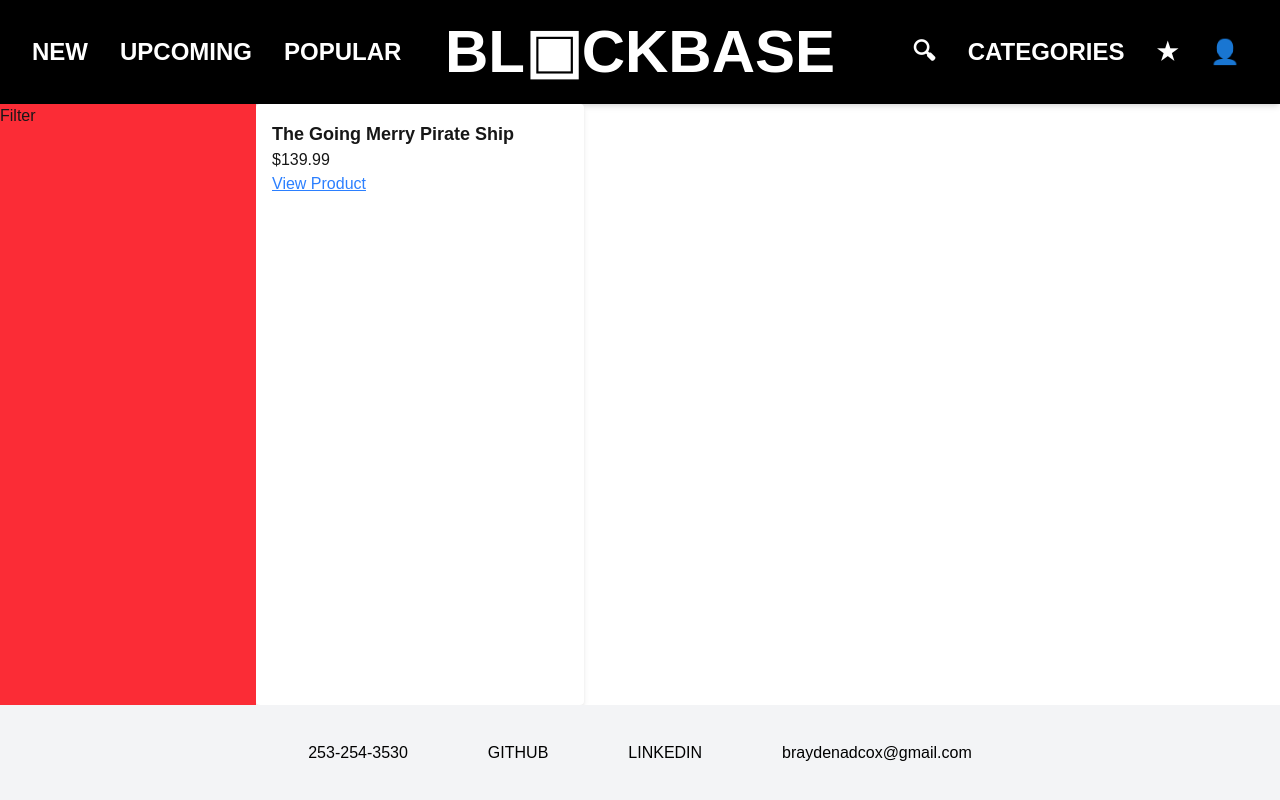
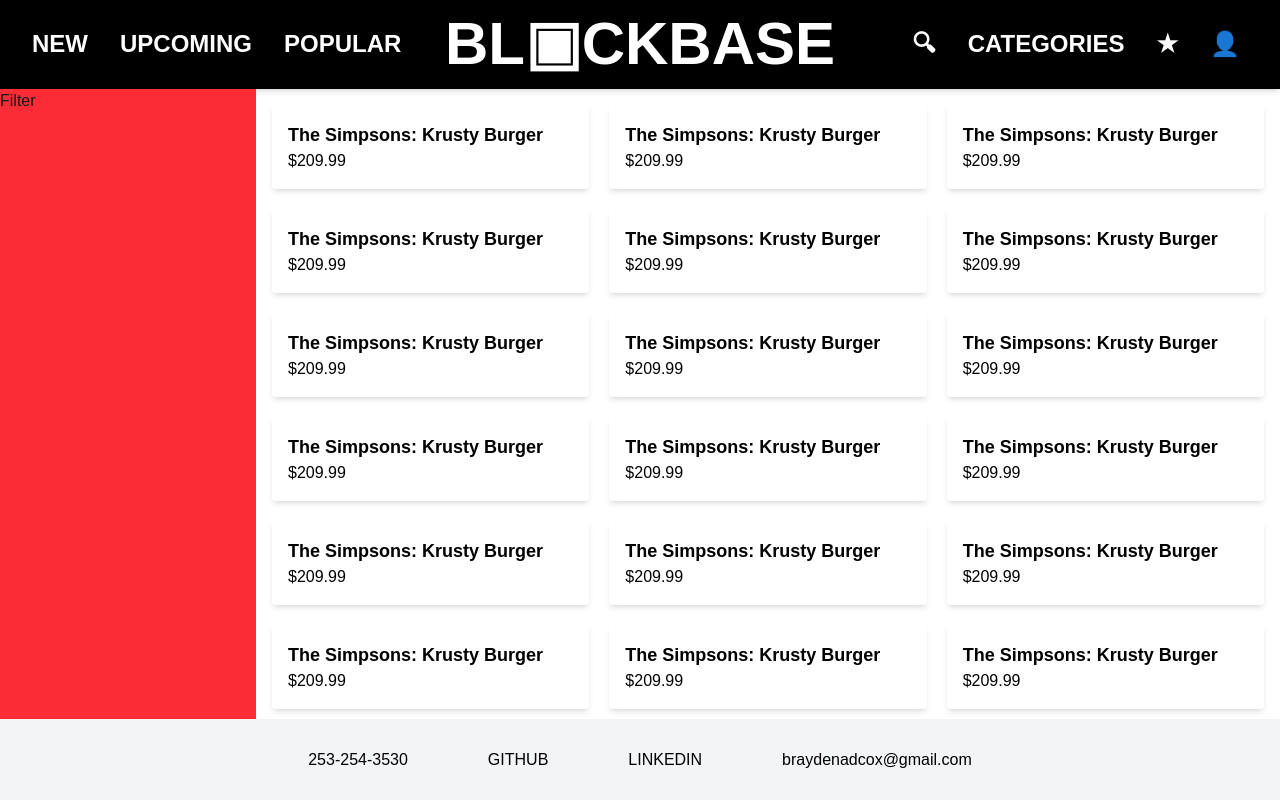
Before and after one commit to braydenadcox/BlockBase, a Next.js app: page /new in a window 1280 px wide. Built offline with nearby package versions, Linux system fonts and the light colour scheme.

Commit message:
Catalog scroll overflow feature

```diff
--- a/src/app/new/page.tsx
+++ b/src/app/new/page.tsx
@@ -6,9 +6,9 @@
 
 export default function New() {
   return (
-    <div className="flex flex-col min-h-screen h-[800px] bg-white">
+    <div className="flex flex-col h-screen bg-white">
       <Navbar />
-      <main className="flex flex-grow">
+      <main className="flex flex-grow overflow-hidden">
         <Filter />
         <Catalog tag='new' />
       </main>
--- a/src/app/popular/page.tsx
+++ b/src/app/popular/page.tsx
@@ -6,9 +6,9 @@
 
 export default function Popular() {
   return (
-    <div className="flex flex-col min-h-screen h-[800px] bg-white">
+    <div className="flex flex-col h-screen bg-white">
       <Navbar />
-      <main className="flex flex-grow">
+      <main className="flex flex-grow overflow-hidden">
         <Filter />
         <Catalog tag='popular' />
       </main>
--- a/src/app/shop/page.tsx
+++ b/src/app/shop/page.tsx
@@ -6,9 +6,9 @@
 
 export default function Shop() {
   return (
-    <div className="flex flex-col min-h-screen h-[800px] bg-white">
+    <div className="flex flex-col h-screen bg-white">
       <Navbar />
-      <main className="flex flex-grow">
+      <main className="flex flex-grow overflow-hidden">
         <Filter />
         <Catalog tag='placeholder' />
       </main>
--- a/src/components/SetCatalog.tsx
+++ b/src/components/SetCatalog.tsx
@@ -6,21 +6,22 @@
 
 const SetCatalog = ({ tag }: CatalogProps) => {
   return (
-    <div className='grid grid-cols-3 gap-5 overflow-y-scroll h-full w-full'>
+    <div className='h-full overflow-y-scroll w-full'>
+      <div className='grid grid-cols-3 gap-5 p-4 text-black'>
         {LegoSets.map((legoSet) => {
           if (legoSet.tags.includes(tag)) {
             return (
               <div key={legoSet.id} className="p-4 bg-white shadow-md rounded">
-              <h2 className="font-bold text-lg">{legoSet.name}</h2>
+                <a className="text-black font-bold text-lg" href={legoSet.link} target="_blank">
+                  {legoSet.name}
+                </a>
                 <p>{legoSet.price}</p>
-              <a className="text-blue-500 underline" href={legoSet.link} target="_blank">
-                View Product
-              </a>
               </div>
             );
           }
         })}
       </div>
+    </div>
   );
 };
 
--- a/src/data/legosets.ts
+++ b/src/data/legosets.ts
@@ -11,28 +11,95 @@
 
 export const LegoSets: LegoSet[] = [
     {
-        id: '75192',
-        name: 'Millenium Falcon',
-        category: 'Star Wars',
-        tags: ['popular'],
-        price: '$849.99',
-        link: 'https://www.lego.com/en-us/product/millennium-falcon-75192'
+        id: '75192', name: 'Millenium Falcon™', category: 'Star Wars', tags: ['popular'], price: '$849.99', link: 'https://www.lego.com/en-us/product/millennium-falcon-75192'
     },
+
     {
-        id: '21061',
-        name: 'Notre-Dame de Paris',
-        category: 'Architecture',
-        tags: ['popular'],
-        price: '$229.99',
-        link: 'https://www.lego.com/en-us/product/notre-dame-de-paris-21061'
+        id: '21061', name: 'Notre-Dame de Paris', category: 'Architecture', tags: ['popular'], price: '$229.99', link: 'https://www.lego.com/en-us/product/notre-dame-de-paris-21061'
 
     },
+
     {
-        id: '75639',
-        name: 'The Going Merry Pirate Ship',
-        category: 'One Piece',
-        tags: ['popular', 'new'],
-        price: '$139.99',
-        link: 'https://www.lego.com/en-us/product/the-going-merry-pirate-ship-75639'
-    }
+        id: '75639', name: 'The Going Merry Pirate Ship', category: 'One Piece', tags: ['upcoming'], price: '$139.99', link: 'https://www.lego.com/en-us/product/the-going-merry-pirate-ship-75639'
+    },
+
+    {
+        id: '10352', name: 'The Simpsons: Krusty Burger', category: 'Icons', tags: ['popular', 'new'], price: '$209.99', link: 'https://www.lego.com/en-us/product/the-simpsons-krusty-burger-10352'
+    },
+
+    {
+        id: '10352', name: 'The Simpsons: Krusty Burger', category: 'Icons', tags: ['popular', 'new'], price: '$209.99', link: 'https://www.lego.com/en-us/product/the-simpsons-krusty-burger-10352'
+    },
+
+    {
+        id: '10352', name: 'The Simpsons: Krusty Burger', category: 'Icons', tags: ['popular', 'new'], price: '$209.99', link: 'https://www.lego.com/en-us/product/the-simpsons-krusty-burger-10352'
+    },
+
+    {
+        id: '10352', name: 'The Simpsons: Krusty Burger', category: 'Icons', tags: ['popular', 'new'], price: '$209.99', link: 'https://www.lego.com/en-us/product/the-simpsons-krusty-burger-10352'
+    },
+
+    {
+        id: '10352', name: 'The Simpsons: Krusty Burger', category: 'Icons', tags: ['popular', 'new'], price: '$209.99', link: 'https://www.lego.com/en-us/product/the-simpsons-krusty-burger-10352'
+    },
+
+    {
+        id: '10352', name: 'The Simpsons: Krusty Burger', category: 'Icons', tags: ['popular', 'new'], price: '$209.99', link: 'https://www.lego.com/en-us/product/the-simpsons-krusty-burger-10352'
+    },
+
+    {
+        id: '10352', name: 'The Simpsons: Krusty Burger', category: 'Icons', tags: ['popular', 'new'], price: '$209.99', link: 'https://www.lego.com/en-us/product/the-simpsons-krusty-burger-10352'
+    },
+
+    {
+        id: '10352', name: 'The Simpsons: Krusty Burger', category: 'Icons', tags: ['popular', 'new'], price: '$209.99', link: 'https://www.lego.com/en-us/product/the-simpsons-krusty-burger-10352'
+    },
+
+    {
+        id: '10352', name: 'The Simpsons: Krusty Burger', category: 'Icons', tags: ['popular', 'new'], price: '$209.99', link: 'https://www.lego.com/en-us/product/the-simpsons-krusty-burger-10352'
+    },
+
+    {
+        id: '10352', name: 'The Simpsons: Krusty Burger', category: 'Icons', tags: ['popular', 'new'], price: '$209.99', link: 'https://www.lego.com/en-us/product/the-simpsons-krusty-burger-10352'
+    },
+
+    {
+        id: '10352', name: 'The Simpsons: Krusty Burger', category: 'Icons', tags: ['popular', 'new'], price: '$209.99', link: 'https://www.lego.com/en-us/product/the-simpsons-krusty-burger-10352'
+    },
+
+    {
+        id: '10352', name: 'The Simpsons: Krusty Burger', category: 'Icons', tags: ['popular', 'new'], price: '$209.99', link: 'https://www.lego.com/en-us/product/the-simpsons-krusty-burger-10352'
+    },
+
+    {
+        id: '10352', name: 'The Simpsons: Krusty Burger', category: 'Icons', tags: ['popular', 'new'], price: '$209.99', link: 'https://www.lego.com/en-us/product/the-simpsons-krusty-burger-10352'
+    },
+
+    {
+        id: '10352', name: 'The Simpsons: Krusty Burger', category: 'Icons', tags: ['popular', 'new'], price: '$209.99', link: 'https://www.lego.com/en-us/product/the-simpsons-krusty-burger-10352'
+    },
+
+    {
+        id: '10352', name: 'The Simpsons: Krusty Burger', category: 'Icons', tags: ['popular', 'new'], price: '$209.99', link: 'https://www.lego.com/en-us/product/the-simpsons-krusty-burger-10352'
+    },
+
+    {
+        id: '10352', name: 'The Simpsons: Krusty Burger', category: 'Icons', tags: ['popular', 'new'], price: '$209.99', link: 'https://www.lego.com/en-us/product/the-simpsons-krusty-burger-10352'
+    },
+
+    {
+        id: '10352', name: 'The Simpsons: Krusty Burger', category: 'Icons', tags: ['popular', 'new'], price: '$209.99', link: 'https://www.lego.com/en-us/product/the-simpsons-krusty-burger-10352'
+    },
+
+    {
+        id: '10352', name: 'The Simpsons: Krusty Burger', category: 'Icons', tags: ['popular', 'new'], price: '$209.99', link: 'https://www.lego.com/en-us/product/the-simpsons-krusty-burger-10352'
+    },
+
+    {
+        id: '10352', name: 'The Simpsons: Krusty Burger', category: 'Icons', tags: ['popular', 'new'], price: '$209.99', link: 'https://www.lego.com/en-us/product/the-simpsons-krusty-burger-10352'
+    },
+
+    {
+        id: '10352', name: 'The Simpsons: Krusty Burger', category: 'Icons', tags: ['popular', 'new'], price: '$209.99', link: 'https://www.lego.com/en-us/product/the-simpsons-krusty-burger-10352'
+    },
 ]
```
Also changed, not shown: 1 other file (tests, documents, lock files or other folders). Lines whose indentation alone changed are shown as unchanged.
